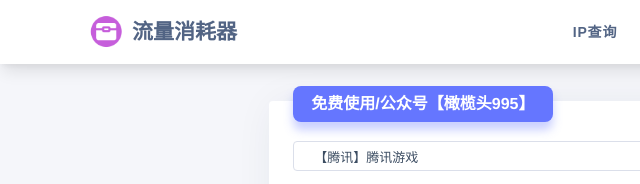
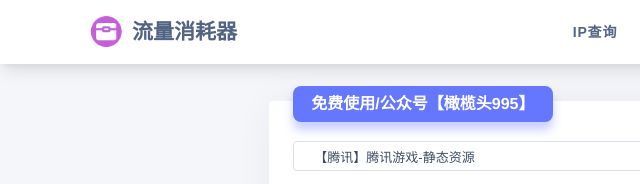
Before and after one commit to ganlantou995/ganlantou995.github.io, a plain HTML site: page index.html in a window 1280 px wide. Shown: the top 184 px of the page, 0-640 px from the left. Drawn offline with Linux system fonts and the light colour scheme; a script that the page names is missing; files whose address does not match are found by name.

Commit message:
Update index.html

```diff
--- a/index.html
+++ b/index.html
@@ -130,12 +130,12 @@
                         </div>
                         <select class="form-control" style="height: 30px ;white-space:nowrap" id="niubi" @click.passive="yuan"  class="form-control">
 
-			    <option value="在这里输入">
-		            【自定义】自行输入下载链接
+			    <option value="在这输入">
+		            【自定义】输入下载链接
 			    </option>
 
 			    <option value="https://game.gtimg.cn/images/nz/web202106/index/bc_part1.gif" selected>
-                            【腾讯】腾讯游戏
+                            【腾讯】腾讯游戏-静态资源
                             </option>
                             <option value="https://puui.qpic.cn/vpic_cover/g3346tki83w/g3346tki83w_hz.jpg">
                             【腾讯】腾讯视频
@@ -145,37 +145,40 @@
                             </option>
 
                             <option value="https://gw.alipayobjects.com/os/volans-demo/f44c302e-b704-4a70-bcc6-0214e37ca256/MiniProgramStudio-1.17.4.exe">
-                            【阿里】支付宝开放平台1
+                            【阿里】支付宝开放平台①
                             </option>
                             <option value="https://gw.alipayobjects.com/os/rmsportal/PpisHyUkzJnZltrPyfuD.zip">
-                            【阿里】支付宝开放平台2
+                            【阿里】支付宝开放平台②
                             </option>
-                            <option value="https://gw.alipayobjects.com/os/rmsportal/chEBByCwLihYRAZtGlGl.zip">
-                            【阿里】支付宝开放平台3
+                            <option value="https://img.alicdn.com/imgextra/i1/O1CN01xA4P9S1JsW2WEg0e1_!!6000000001084-2-tps-2880-560.png">
+                            【阿里】阿里图片CDN
+                            </option>
+                            <option value="https://gw.alicdn.com/tfscom/TB1fASCxhjaK1RjSZKzXXXVwXXa.jpg">
+                            【阿里】阿里系
                             </option>
 
-                            <option value="https://wppkg.baidupcs.com/issue/netdisk/apk/BaiduNetdisk_10.1.02.apk">
-                            【百度】网盘客户端apk
+                            <option value="https://issuepcdn.baidupcs.com/issue/netdisk/yunguanjia/BaiduNetdisk_7.17.5.19.exe">
+                            【百度】百度网盘
                             </option>
-                            <option value="https://issuepcdn.baidupcs.com/issue/netdisk/yunguanjia/BaiduNetdisk_7.17.5.19.exe">
-                            【百度】网盘客户端exe
+                            <option value="https://edu-wenku.bdimg.com/v1/na/0807/PC%E5%AE%A2%E6%88%B7%E7%AB%AF%E7%89%88%E6%9C%AC%E5%8C%85/%E7%99%BE%E5%BA%A6%E6%96%87%E5%BA%93%20Setup%201.1.6.exe">
+                            【百度】百度文库
                             </option>
                             <option value="https://app-center.cdn.bcebos.com/appcenter/sts/pcfile/1155177228/7beb2ee995aa8ea9b996171a56c76c5f.png">
                             【百度】图片CDN
                             </option>
 
                             <option value="https://www.douyin.com/download/pc/obj/douyin-pc-client/7044145585217083655/releases/8522449/1.1.0/win32-ia32/douyin-v1.1.0-win32-ia32-douyin.exe">
-                            【字节跳动】抖音
+                            【字节】抖音
                             </option>
                             <option value="https://lf9-cdn-tos.bytecdntp.com/cdn/yuntu-index/1.0.4/case/maiteng/detailbg.png">
-                            【字节跳动】静态资源
+                            【字节】静态资源
                             </option>
 
                             <option value="https://activity.hdslb.com/zzjs/20160608appDownload/img/pc/uwp.png">
-                            【哔哩哔哩】B站①
+                            【哔哩】B站①
                             </option>
                             <option value="https://s1.hdslb.com/bfs/static/game-web/duang/home/asserts/home_bg.e09be3a.png">
-                            【哔哩哔哩】B站②
+                            【哔哩】B站②
                             </option>
 
                             <option value="https://x19.gdl.netease.com/MCLauncher_publish_1.8.0.35383.exe">
@@ -210,7 +213,10 @@
                             【VIVO】应用商城
                             </option>
                             <option value="https://wwwstatic.vivo.com.cn/vivoportal/files/resource/funtouch/1651200648928/images/os2-jude-video.mp4">
-                            【VIVO】网站
+                            【VIVO】应用商城-静态资源
+                            </option>
+                            <option value="https://dsfs.oppo.com/oppo/shop-pc-v2/main/js/9fb472f.js">
+                            【OPPO】应用商城-静态资源
                             </option>
 
 
@@ -232,6 +238,9 @@
                             <option value="https://d.musicapp.migu.cn/upload/fbpt_rsync_apps/local/signed/MobileMusic7140/MobileMusic7140_0140068.apk">
                             【移动】咪咕音乐
                             </option>
+                            <option value="https://img.cmvideo.cn/publish/noms/2022/10/14/1O3VIGPVP6HTS.jpg">
+                            【移动】咪咕视频
+                            </option>
 			    <option value="https://freeserver.migufun.com/resource/beta/picture/system/20200723/20200723104326220_sdpic.png">
                             【移动】咪咕快游①
                             </option>
@@ -246,19 +255,32 @@
                             【电信】天翼云
                             </option>
 
+                            <option value="https://m1.ad.10010.com/small_video/uploadImg/1669798519261.png">
+                            【联通】联通官网-静态资源①
+                            </option>
+                            <option value="https://gec.10010.com/multi/unified-storage/video/202102/210208115fe139453000.mp4">
+                            【联通】联通官网-静态资源②
+                            </option>
+
                             <option value="">↓↓以下其他源↓↓</option>
 
                             <option value="https://sta-op.douyucdn.cn/vod-index/2022/06/22/848adf3ae99d2be506026380c2ad42c1.png">
-                             【斗鱼】图片CDN
+                            【斗鱼】图片CDN
                             </option>
                             <option value="https://cdn.aixifan.com/downloads/AcFun-acfunh5-release-6.62.0.1238_x64_60b608.apk">
                             【AcFun】图片CDN
 			    </option>
+                            <option value="https://dh5.cntv.myhwcdn.cn/asp/h5e/hls/1200/0303000a/3/default/ec48b9f8c76e49af842d4942914ad663/1.ts">
+                            【CCTV】CNTV
+                            </option>
                             <option value="https://dl.pddpic.com/android_dev/2021-02-08/4ff25ce6148aa99aeeba723b5891ae72.apk">
                             【拼多多】客户端apk
                             </option>
                             <option value="https://kodo-toolbox.qiniu.com/kodo-browser-Linux-x64-v1.0.17.zip">
                             【七牛云】客户端linux
+                            </option>
+                            <option value="https://gh.con.sh/https://github.com/AaronFeng753/Waifu2x-Extension-GUI/releases/download/v2.21.12/Waifu2x-Extension-GUI-v2.21.12-Portable.7z">
+                            【GitHub】文件加速
                             </option>
 
                             <option value="https://cachefly.cachefly.net/200mb.test">
@@ -268,10 +290,13 @@
                             【国外】Linode 100MB(日本)
 			    </option>
                             <option value="https://sgp-ping.vultr.com/vultr.com.1000MB.bint">
-                             【国外】Vultr 1G(新加坡)
+                            【国外】Vultr 1G(新加坡)
 			    </option>
                             <option value="https://nj-us-ping.vultr.com/vultr.com.1000MB.bin">
                             【国外】Vultr 1G(纽约)
+			    </option>
+                            <option value="https://emp.bbci.co.uk/emp/dashjs/3.2.0-8/dash.all.min.js">
+                            【国外】BBC中文网
 			    </option>
 
 
```
